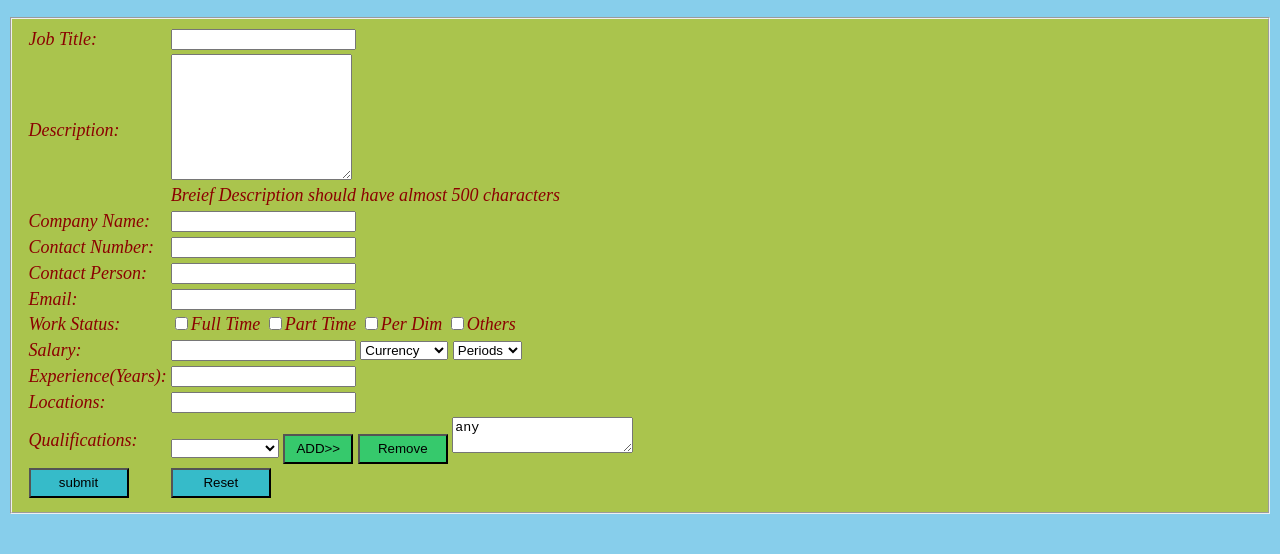
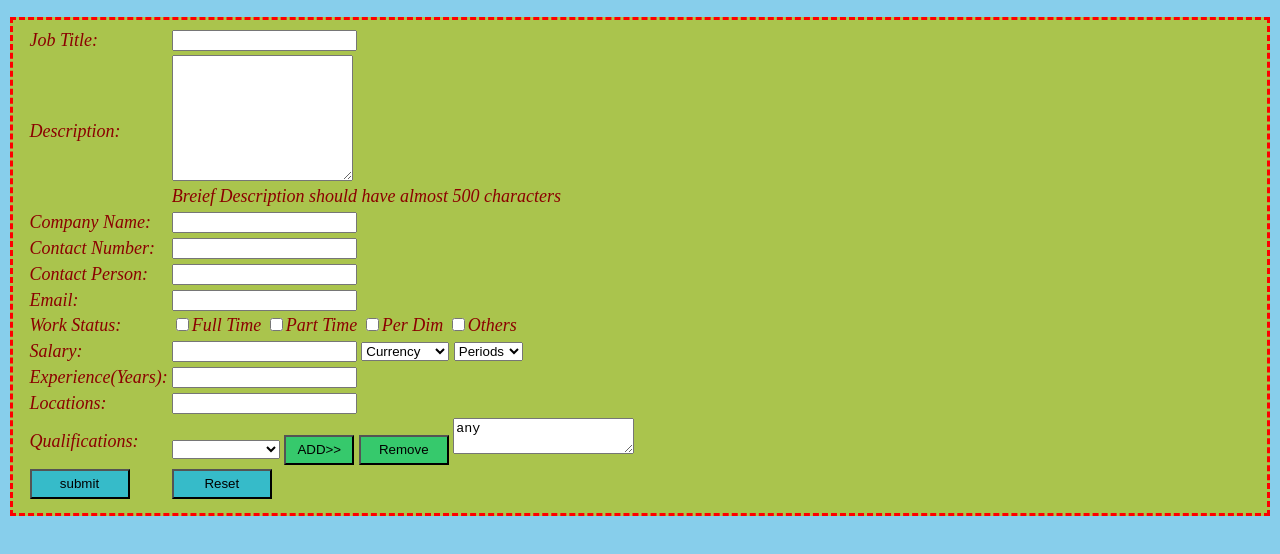
Before and after one commit to dasldlaxmidhar96/kh-fsd-weekdays-project6, a plain HTML site: page index.html in a window 1280 px wide. Shown: the part 50-604 px from the top of the page. Drawn offline with Linux system fonts and the light colour scheme.

Commit message:
Job Details

```diff
--- a/index.html
+++ b/index.html
@@ -6,7 +6,7 @@
 <body style="background: skyblue;">
 	<h2 style="text-align:center; color: red;">Job Details:</h2>
 	<form>
-		<fieldset style="background: #aac44d; font-style: italic; font-size: 18px; color: darkred;">
+		<fieldset style="background: #aac44d; font-style: italic; font-size: 18px; color: darkred; border: dashed red;">
 
 		<table>
 			<tbody>
```
